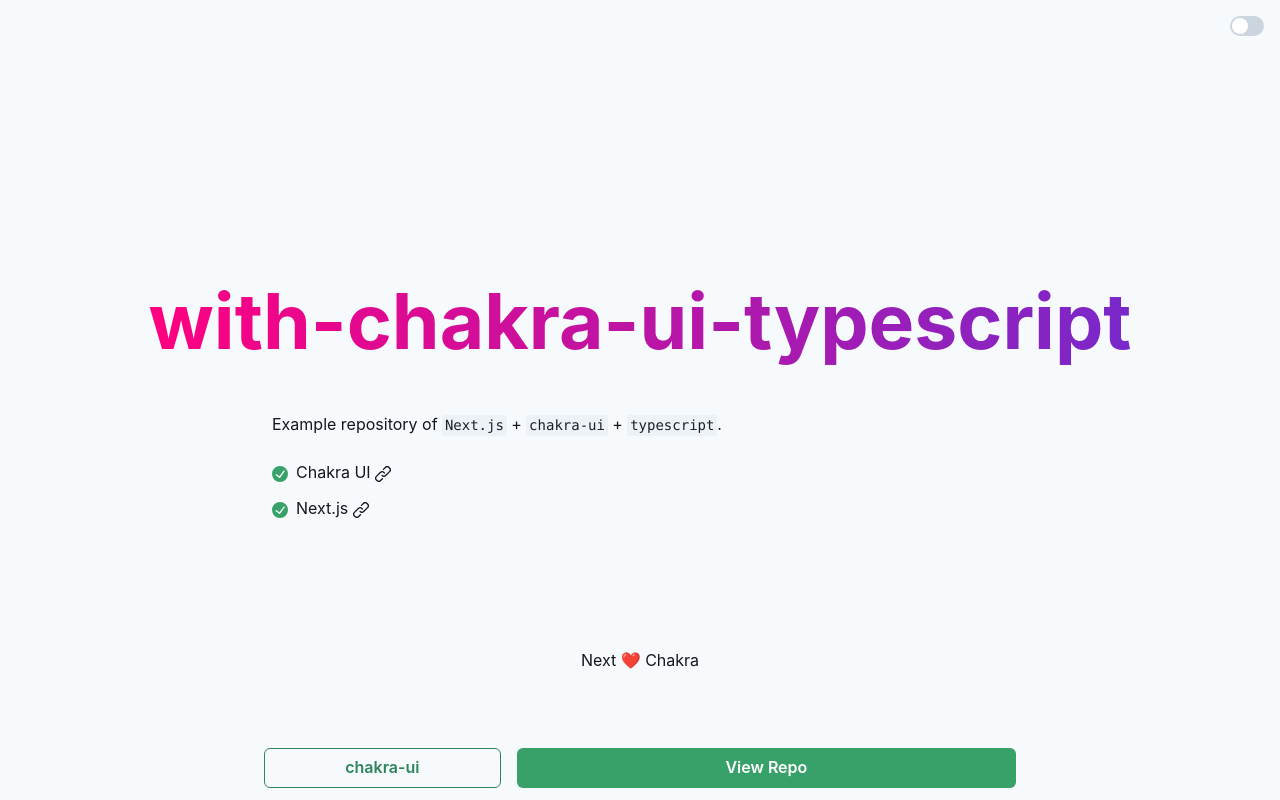
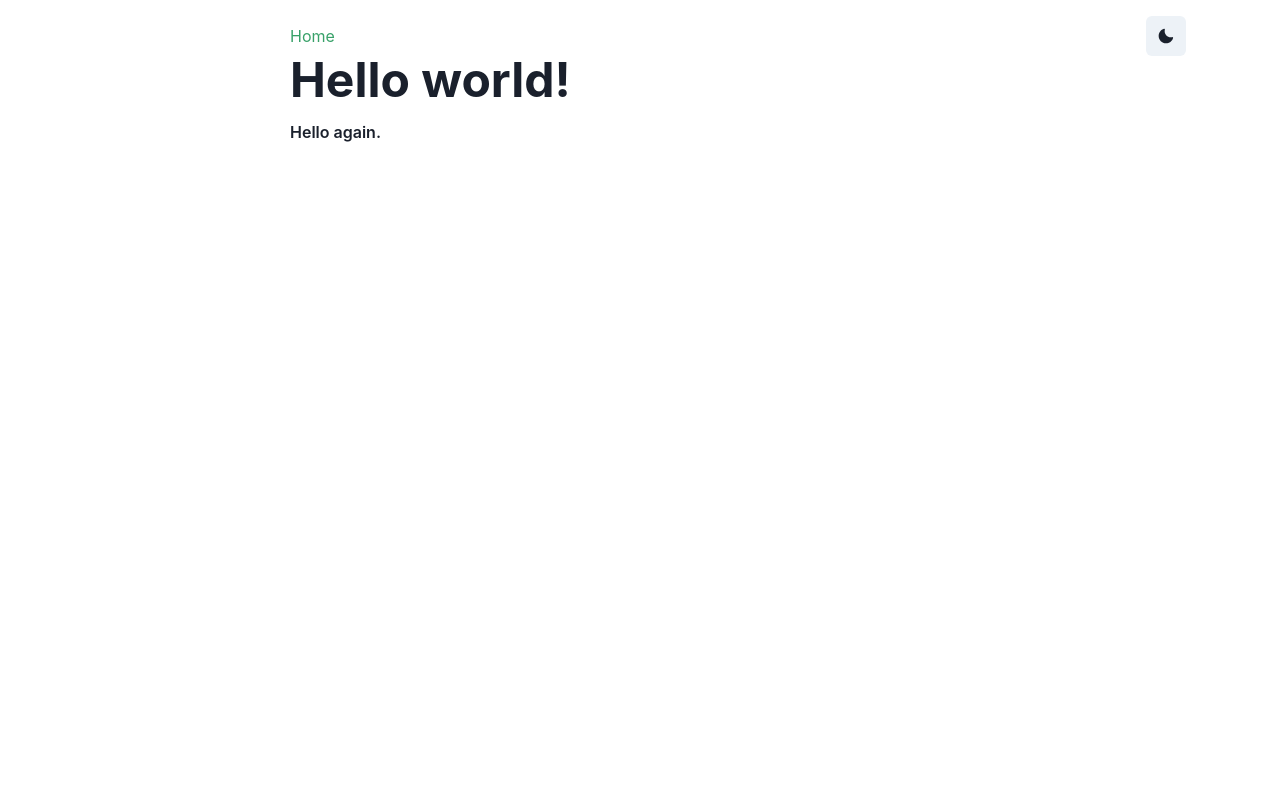
Before and after one commit to kyonenya/with-chakra-ui-next-js, a Next.js app: page / in a window 1280 px wide. Built offline with nearby package versions, Linux system fonts and the light colour scheme.

Commit message:
feat: YouTubeのチュートリアル

```diff
--- a/package.json
+++ b/package.json
@@ -2,7 +2,7 @@
   "name": "with-chakra-ui-typescript",
   "version": "1.0.0",
   "scripts": {
-    "dev": "next",
+    "dev": "next -p 3001",
     "build": "next build",
     "start": "next start"
   },
--- /dev/null
+++ b/src/components/DarkModeSwitch2.tsx
@@ -0,0 +1,19 @@
+import { useColorMode, IconButton } from '@chakra-ui/react'
+import { SunIcon, MoonIcon } from '@chakra-ui/icons'
+
+const DarkModeSwitch = () => {
+  const { colorMode, toggleColorMode } = useColorMode()
+  return (
+    <IconButton
+      aria-label="toggle icon button"
+      icon={
+        colorMode === 'dark'
+          ? <SunIcon />
+          : <MoonIcon />
+      }
+      onClick={toggleColorMode}
+    />
+  )
+}
+
+export default DarkModeSwitch
--- a/src/components/Hero.tsx
+++ b/src/components/Hero.tsx
@@ -4,9 +4,9 @@
   <Flex
     justifyContent="center"
     alignItems="center"
-    height="100vh"
-    bgGradient="linear(to-l, #7928CA, #FF0080)"
-    bgClip="text"
+    height="70vh"
+//    bgGradient="linear(to-l, #7928CA, #FF0080)"
+//    bgClip="text"
   >
     <Heading fontSize="6vw">{title}</Heading>
   </Flex>
--- a/src/pages/index.tsx
+++ b/src/pages/index.tsx
@@ -1,56 +1,37 @@
-import {
-  Link as ChakraLink,
-  Text,
-  Code,
-  List,
-  ListIcon,
-  ListItem,
-} from '@chakra-ui/react'
-import { CheckCircleIcon, LinkIcon } from '@chakra-ui/icons'
+import Head from 'next/head'
+import { Text, Heading, Flex, Stack, useColorModeValue } from '@chakra-ui/react'
+import DarkModeSwitch from '../components/DarkModeSwitch2'
+import theme from '../theme'
 
-import { Hero } from '../components/Hero'
-import { Container } from '../components/Container'
-import { Main } from '../components/Main'
-import { DarkModeSwitch } from '../components/DarkModeSwitch'
-import { CTA } from '../components/CTA'
-import { Footer } from '../components/Footer'
-
-const Index = () => (
-  <Container height="100vh">
-    <Hero />
-    <Main>
-      <Text>
-        Example repository of <Code>Next.js</Code> + <Code>chakra-ui</Code> +{' '}
-        <Code>typescript</Code>.
-      </Text>
-
-      <List spacing={3} my={0}>
-        <ListItem>
-          <ListIcon as={CheckCircleIcon} color="green.500" />
-          <ChakraLink
-            isExternal
-            href="https://chakra-ui.com"
-            flexGrow={1}
-            mr={2}
-          >
-            Chakra UI <LinkIcon />
-          </ChakraLink>
-        </ListItem>
-        <ListItem>
-          <ListIcon as={CheckCircleIcon} color="green.500" />
-          <ChakraLink isExternal href="https://nextjs.org" flexGrow={1} mr={2}>
-            Next.js <LinkIcon />
-          </ChakraLink>
-        </ListItem>
-      </List>
-    </Main>
-
-    <DarkModeSwitch />
-    <Footer>
-      <Text>Next ❤️ Chakra</Text>
-    </Footer>
-    <CTA />
-  </Container>
-)
-
-export default Index
+export default function Home() {
+  const textColor = useColorModeValue('green.500', 'red.500')
+  return (
+    <Stack
+      as="main"
+      align="center"
+    >
+      <Flex
+        flexDirection="column"
+        maxWidth="700px"
+      >
+        <Flex
+          flexDirection="row"
+        width="70vw"
+          pt={4}
+          justify="space-between"
+        >
+          <Text color={textColor} mt={2}>Home</Text>
+          <DarkModeSwitch />
+        </Flex>
+        <Heading
+          as="h1"
+          size="2xl"
+          fontWeight="bold"
+        >
+          Hello world!
+        </Heading>
+        <Text mt={4} fontWeight="medium">Hello again.</Text>
+      </Flex>
+    </Stack>
+  )
+}
--- a/src/theme.tsx
+++ b/src/theme.tsx
@@ -10,11 +10,18 @@
   xl: '80em',
 })
 
+const fontWeights = {
+  normal: 400,
+  medium: 600,
+  bold: 700,
+}
+
 const theme = extendTheme({
   colors: {
     black: '#16161D',
   },
   fonts,
+  fontWeights,
   breakpoints,
 })
 
```
Also changed, not shown: src/pages/index2.tsx (added, +60 -0 lines).
